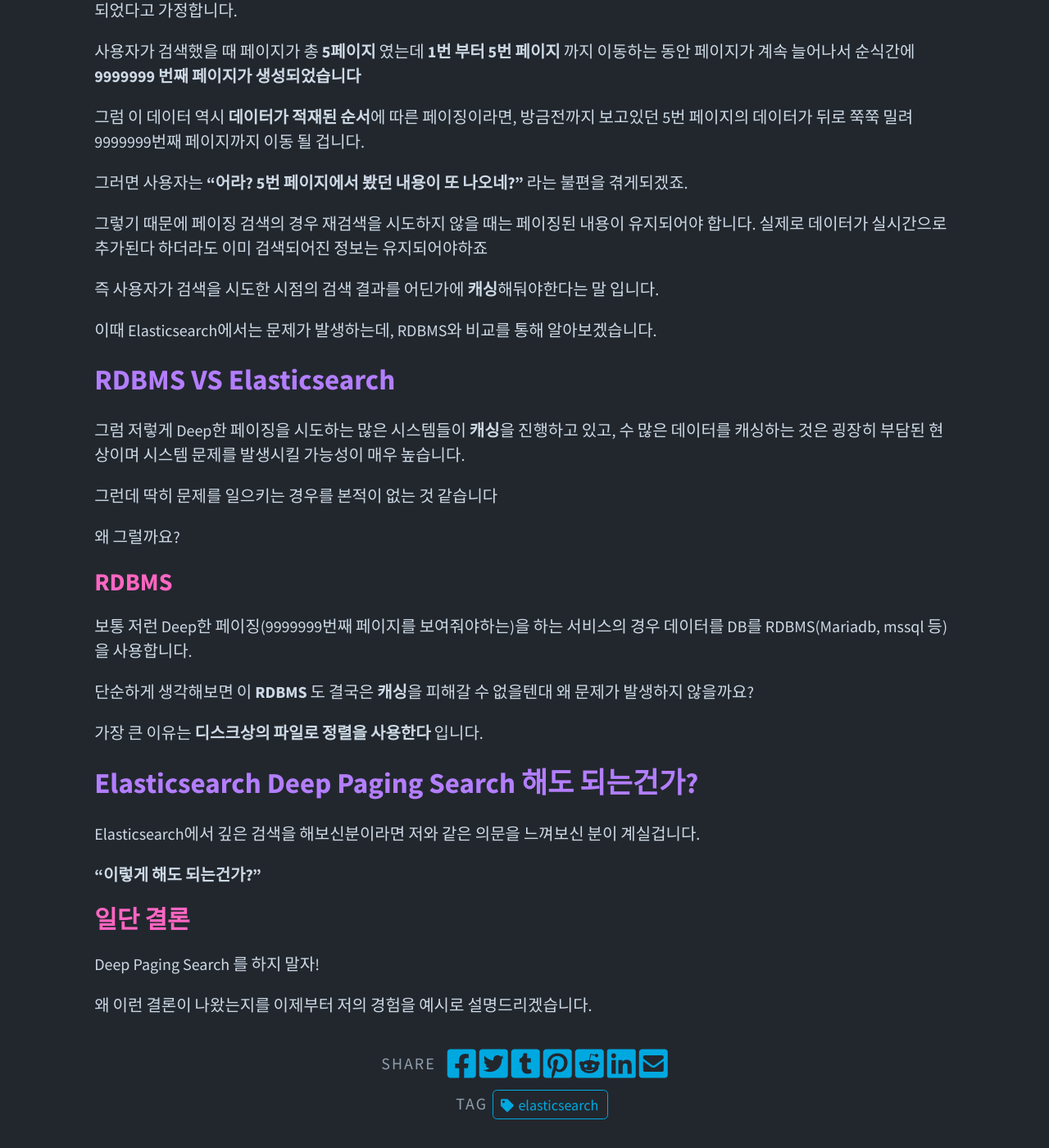
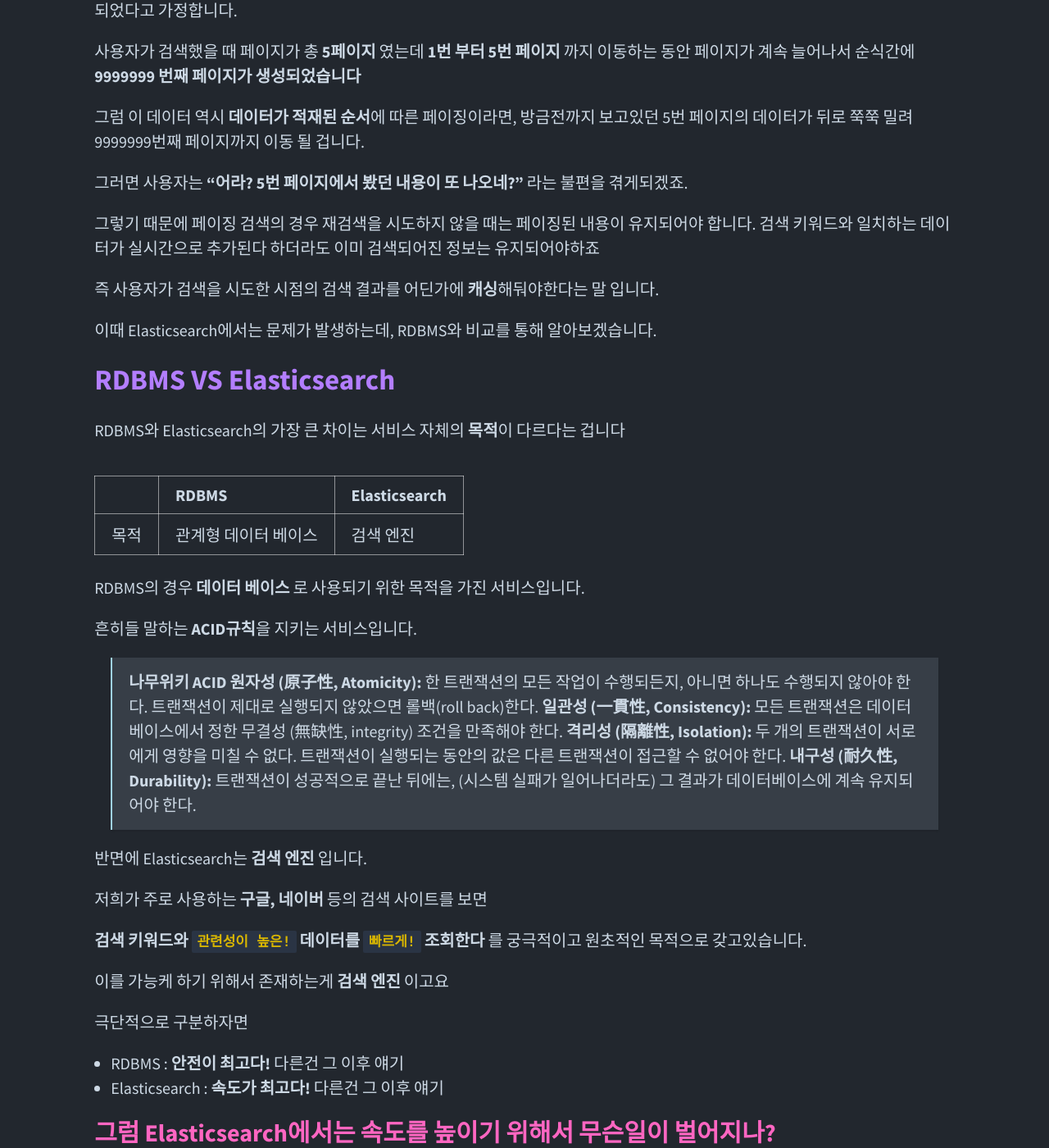
Before and after one commit to mainmethod0126/old-tech-blog, a Jekyll site: the page built from _posts/elasticsearch/2023-04-24-Elasticsearch에서-deep-paging-search-구현하느라-고생하기.md, in a window 1280 px wide and 1400 px high, scrolled down 1132 px. Shown: the whole window at 82% size. Built offline with Jekyll 4.4.1, drawn with Linux system fonts in a browser that asks for light colours; comment, search, counter and statistics services are not loaded.

Commit message:
elasticsearch 관련 글 작성 중

```diff
--- a/_posts/elasticsearch/2023-04-24-Elasticsearch에서-deep-paging-search-구현하느라-고생하기.md
+++ b/_posts/elasticsearch/2023-04-24-Elasticsearch에서-deep-paging-search-구현하느라-고생하기.md
@@ -40,7 +40,7 @@ excerpt_separator: <!--more-->
 
 그러면 사용자는 **"어라? 5번 페이지에서 봤던 내용이 또 나오네?"** 라는 불편을 겪게되겠죠.
 
-그렇기 때문에 페이징 검색의 경우 재검색을 시도하지 않을 때는 페이징된 내용이 유지되어야 합니다. 실제로 데이터가 실시간으로 추가된다 하더라도 이미 검색되어진 정보는 유지되어야하죠
+그렇기 때문에 페이징 검색의 경우 재검색을 시도하지 않을 때는 페이징된 내용이 유지되어야 합니다. 검색 키워드와 일치하는 데이터가 실시간으로 추가된다 하더라도 이미 검색되어진 정보는 유지되어야하죠
 
 즉 사용자가 검색을 시도한 시점의 검색 결과를 어딘가에 **캐싱**해둬야한다는 말 입니다.
 
@@ -48,19 +48,45 @@ excerpt_separator: <!--more-->
 
 ## RDBMS VS Elasticsearch
 
-그럼 저렇게 Deep한 페이징을 시도하는 많은 시스템들이 **캐싱**을 진행하고 있고, 수 많은 데이터를 캐싱하는 것은 굉장히 부담된 현상이며 시스템 문제를 발생시킬 가능성이 매우 높습니다.
+RDBMS와 Elasticsearch의 가장 큰 차이는 서비스 자체의 **목적**이 다르다는 겁니다
 
-그런데 딱히 문제를 일으키는 경우를 본적이 없는 것 같습니다
+||RDBMS|Elasticsearch|
+|---|---|---|
+|목적|관계형 데이터 베이스|검색 엔진|
 
-왜 그럴까요?
+RDBMS의 경우 **데이터 베이스** 로 사용되기 위한 목적을 가진 서비스입니다.
 
-### RDBMS
+흔히들 말하는 **ACID규칙**을 지키는 서비스입니다.
 
-보통 저런 Deep한 페이징(9999999번째 페이지를 보여줘야하는)을 하는 서비스의 경우 데이터를 DB를 RDBMS(Mariadb, mssql 등) 을 사용합니다.
+> **나무위키 ACID**
+> **원자성 (原子性, Atomicity):** 한 트랜잭션의 모든 작업이 수행되든지, 아니면 하나도 수행되지 않아야 한다. 트랜잭션이 제대로 실행되지 않았으면 롤백(roll back)한다.
+**일관성 (一貫性, Consistency):** 모든 트랜잭션은 데이터베이스에서 정한 무결성 (無缺性, integrity) 조건을 만족해야 한다.
+**격리성 (隔離性, Isolation):** 두 개의 트랜잭션이 서로에게 영향을 미칠 수 없다. 트랜잭션이 실행되는 동안의 값은 다른 트랜잭션이 접근할 수 없어야 한다.
+**내구성 (耐久性, Durability):** 트랜잭션이 성공적으로 끝난 뒤에는, (시스템 실패가 일어나더라도) 그 결과가 데이터베이스에 계속 유지되어야 한다.
 
-단순하게 생각해보면 이 **RDBMS** 도 결국은 **캐싱**을 피해갈 수 없을텐대 왜 문제가 발생하지 않을까요?
+반면에 Elasticsearch는 **검색 엔진** 입니다.
 
-가장 큰 이유는 **디스크상의 파일로 정렬을 사용한다** 입니다.
+저희가 주로 사용하는 **구글, 네이버** 등의 검색 사이트를 보면
+
+**검색 키워드와 `관련성이 높은!` 데이터를 `빠르게!` 조회한다** 를 궁극적이고 원초적인 목적으로 갖고있습니다.
+
+이를 가능케 하기 위해서 존재하는게 **검색 엔진** 이고요
+
+극단적으로 구분하자면
+
+- RDBMS : **안전이 최고다!** 다른건 그 이후 얘기
+- Elasticsearch : **속도가 최고다!** 다른건 그 이후 얘기
+
+### 그럼 Elasticsearch에서는 속도를 높이기 위해서 무슨일이 벌어지나?
+
+
+
+
+
+
+
+
+
 
 
 
@@ -74,6 +100,14 @@ Elasticsearch에서 깊은 검색을 해보신분이라면 저와 같은 의문
 
 **"이렇게 해도 되는건가?"**
 
+
+
+
+
+
+
+
+
 ### 일단 결론
 
 Deep Paging Search 를 하지 말자!
```
